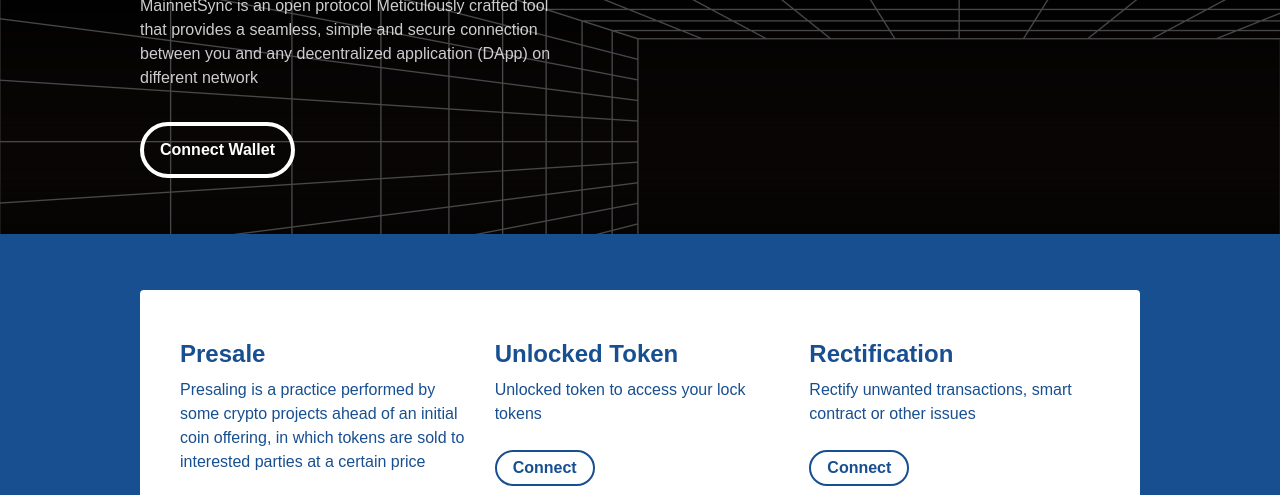
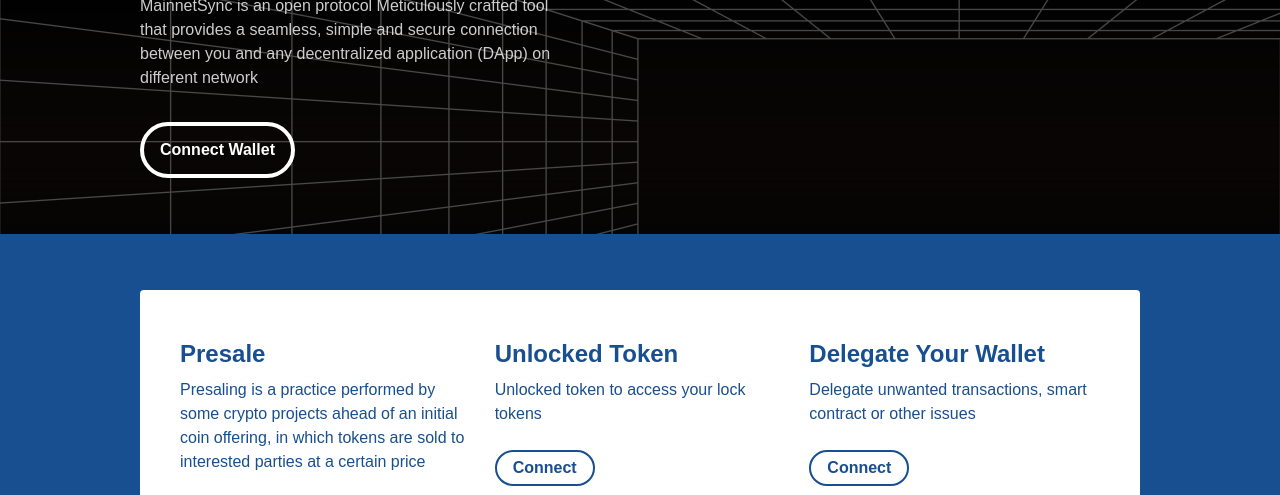
Before and after one commit to toheeb1933/connectnode, a plain HTML site: page index.html in a window 1280 px wide. Shown: the part 297-792 px from the top of the page. Drawn offline with Linux system fonts and the light colour scheme; a script that the page names is missing.

Commit message:
Update index.html

```diff
--- a/index.html
+++ b/index.html
@@ -1722,10 +1722,10 @@
                   </li>
                   <li class="flex-1 text-left" data-v-05194dac>
                     <h3 class="my-2 text-2xl font-semibold" data-v-05194dac>
-                      Rectification
+                      Delegate Your Wallet
                     </h3>
                     <p class="mb-6" data-v-05194dac>
-                      Rectify unwanted transactions, smart contract or other issues
+                      Delegate unwanted transactions, smart contract or other issues
                     </p>
                     <a href="gdgey.html" data-v-05194dac
                       ><button
```
